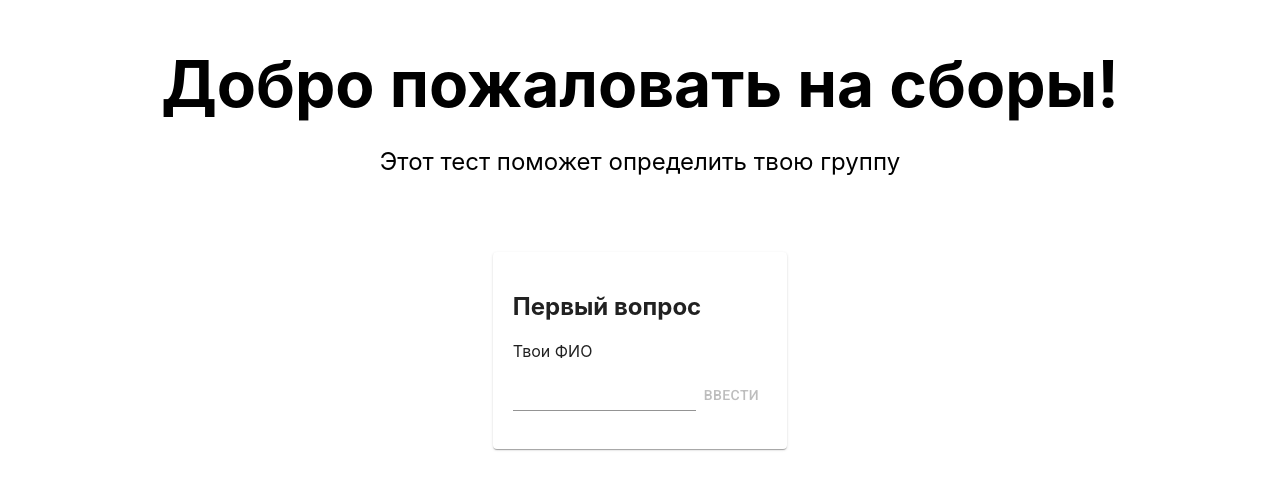
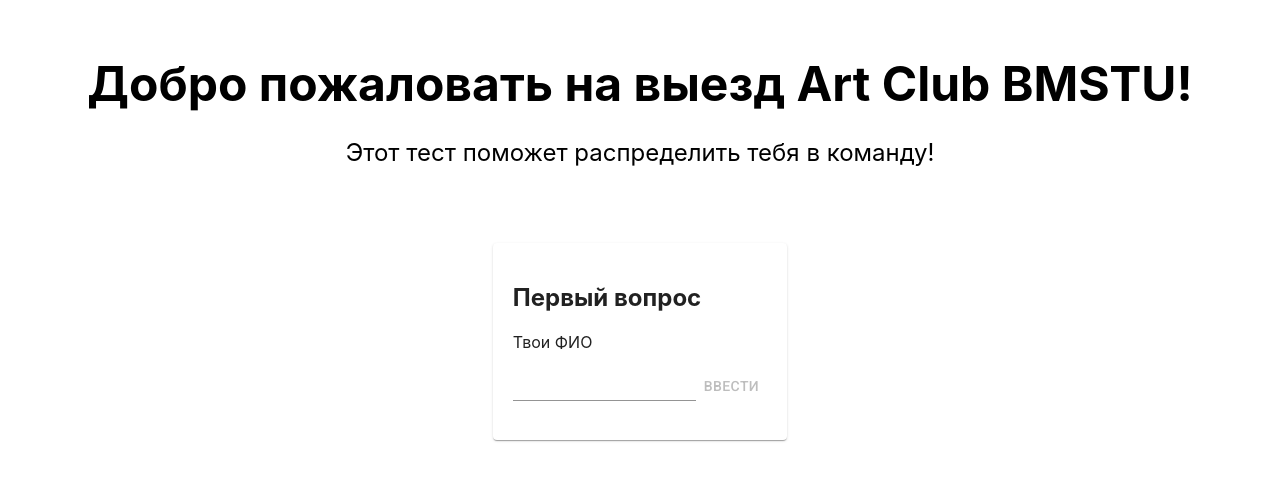
Before and after one commit to ekinohito/the-simplest-test, a Next.js app: page / in a window 1280 px wide. Shown: the part 152-642 px from the top of the page. Built offline with nearby package versions, Linux system fonts and the light colour scheme.

Commit message:
very cool update

```diff
--- a/pages/index.js
+++ b/pages/index.js
@@ -41,20 +41,20 @@
       </Head>
 
       <main className={styles.main}>
-        <h1 className={styles.title}>
-          Добро пожаловать на сборы!
-        </h1>
+        <h3 className={styles.title}>
+          Добро пожаловать на выезд Art Club BMSTU!
+        </h3>
 
         <p className={styles.description}>
-          Этот тест поможет определить твою группу
+          Этот тест поможет распределить тебя в команду!
         </p>
 
         <div className={styles.grid}>
           <MultiStep step={step} power={step > 10}>
             <QuestionOneLine title="Первый вопрос" question="Твои ФИО" onInput={onNameInput} error={error}/>
             <QuestionOneLine title="Второй вопрос" question="Твой номер телефона" onInput={onQuestionAnswer(3)}/>
-            <QuestionOneLine title="Третий вопрос" question="Какой у тебя цвет глаз?" onInput={onQuestionAnswer(4)}/>
-            <QuestionOneLine title="Четвертый вопрос" question="Какое твоё любимое животное?" onInput={onQuestionAnswer(5)}/>
+            <QuestionOneLine title="Третий вопрос" question="Номер твоей группы" onInput={onQuestionAnswer(4)}/>
+            <QuestionOneLine title="Четвертый вопрос" question="Какой у тебя цвет глаз?" onInput={onQuestionAnswer(5)}/>
             <QuestionChoice title="Пятый вопрос" question="Дружба или соперничество?" onInput={onQuestionAnswer(6)}>
               <span>Дружба</span>
               <span>Соперничество</span>
@@ -62,12 +62,12 @@
             <QuestionOneLine title="Шестой вопрос" question="Какие 3 предмета ты бы взял с собой на выезд?" onInput={onQuestionAnswer(7)}/>
             <QuestionOneLine title="Седьмой вопрос" question="Опиши себя одним прилагательным" onInput={onQuestionAnswer(8)}/>
             <QuestionChoice title="Восьмой вопрос" question="Какой ты сегодня?" onInput={onQuestionAnswer(9)}>
-              <span>Меланхоличный позер</span>
+              <span>Меланхоличный козер</span>
               <span>Дышащий творчеством артклабовец</span>
               <span>А ты?</span>
               <span>Латентный прогульщик</span>
             </QuestionChoice>
-            <QuestionChoice title="Девятый вопрос" question="Для тебя страх - это преграда или мотивация?" onInput={onQuestionAnswer(10)}>
+            <QuestionChoice title="Девятый вопрос" question="Для тебя страх — это преграда или мотивация?" onInput={onQuestionAnswer(10)}>
               <span>Преграда</span>
               <span>Мотивация</span>
             </QuestionChoice>
--- a/styles/Home.module.css
+++ b/styles/Home.module.css
@@ -47,7 +47,7 @@
 .title {
   margin: 0;
   line-height: 1.15;
-  font-size: 4rem;
+  font-size: 3rem;
 }
 
 .title,
--- a/сomponents/Result.js
+++ b/сomponents/Result.js
@@ -5,7 +5,7 @@
     return <Card style={{padding: "20px"}}>
         <Grid container direction="column" justify="center" alignContent="center">
             <h2>Поздравляем!</h2>
-            <p>Тебя ждет {index} команда</p>
+            <p>Ты определён в команду {index}</p>
         </Grid>
     </Card>
 }
```
